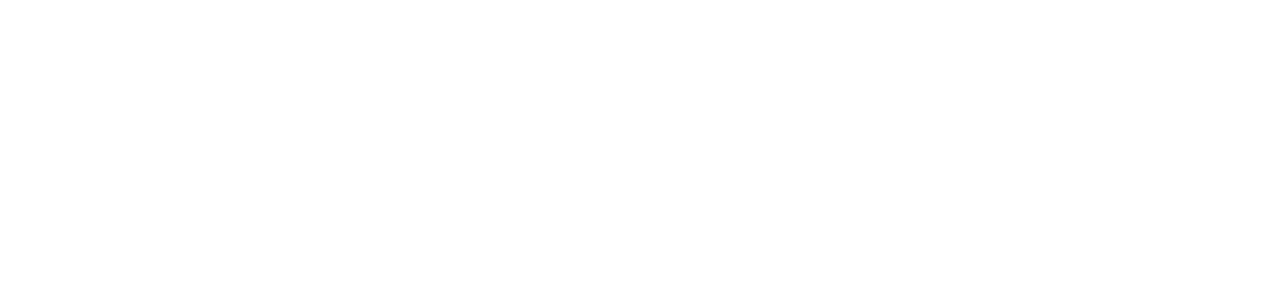
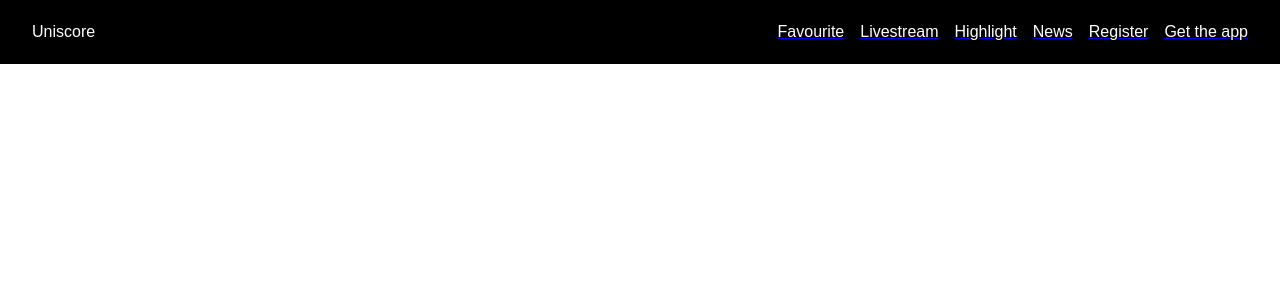
Before and after one commit to Mandem20/UNISCORES-REACT-APP, a React (Vite) app in the folder FRONTEND/UniScores/: page / in a window 1280 px wide. Shown: the top 300 px of the page. Built offline with nearby package versions, Linux system fonts and the light colour scheme.

Commit message:
chore: install react router for routing

```diff
--- a/FRONTEND/UniScores/package.json
+++ b/FRONTEND/UniScores/package.json
@@ -11,7 +11,8 @@
   },
   "dependencies": {
     "react": "^19.1.1",
-    "react-dom": "^19.1.1"
+    "react-dom": "^19.1.1",
+    "react-router-dom": "^7.8.2"
   },
   "devDependencies": {
     "@eslint/js": "^9.33.0",
--- a/FRONTEND/UniScores/src/components/Header.tsx
+++ b/FRONTEND/UniScores/src/components/Header.tsx
@@ -1,8 +1,42 @@
+import { Link } from "react-router-dom"
+import '../styles/Header.scss';
 
 const Header = () => {
   return (
-    <div>
-
+    <div className="header-container">
+        <span className="logo">Uniscore</span>
+        <div className="links">
+            <Link to="">
+              <div className="link-wrapper">
+                <span>Favourite</span>
+              </div>
+            </Link>
+            <Link to="">
+              <div className="link-wrapper">
+                <span>Livestream</span>
+              </div>
+            </Link>
+            <Link to="">
+              <div className="link-wrapper">
+                <span>Highlight</span>
+              </div>
+            </Link>
+            <Link to="">
+              <div className="link-wrapper">
+                <span>News</span>
+              </div>
+            </Link>
+            <Link to="">
+              <div className="link-wrapper">
+                <span>Register</span>
+              </div>
+            </Link>
+            <Link to="">
+              <div className="link-wrapper">
+                <span>Get the app</span>
+              </div>
+            </Link>
+        </div>
     </div>
   )
 }
--- a/FRONTEND/UniScores/src/main.tsx
+++ b/FRONTEND/UniScores/src/main.tsx
@@ -2,7 +2,7 @@ import { StrictMode } from 'react'
 import { createRoot } from 'react-dom/client'
 import './index.scss'
 import App from './App.tsx'
-import { BrowserRouter } from 'react-router-dom';
+import { BrowserRouter } from 'react-router-dom'
 
 createRoot(document.getElementById('root')!).render(
   <StrictMode>
--- a/FRONTEND/UniScores/src/styles/Header.scss
+++ b/FRONTEND/UniScores/src/styles/Header.scss
@@ -0,0 +1,25 @@
+.header-container {
+    width: 100%;
+    height: 4rem;
+    background: black;
+    color: white;
+    display: flex;
+    justify-content: space-between;
+    align-items: center;
+    padding: 0 2rem;
+
+    .logo {
+
+    }
+
+    .links {
+        display: flex;
+        gap: 1rem;
+
+        .link-wrapper {
+            span {
+                color: white;
+            }
+        }
+    }
+}
```
Also changed, not shown: 1 other file (tests, documents, lock files or other folders).
